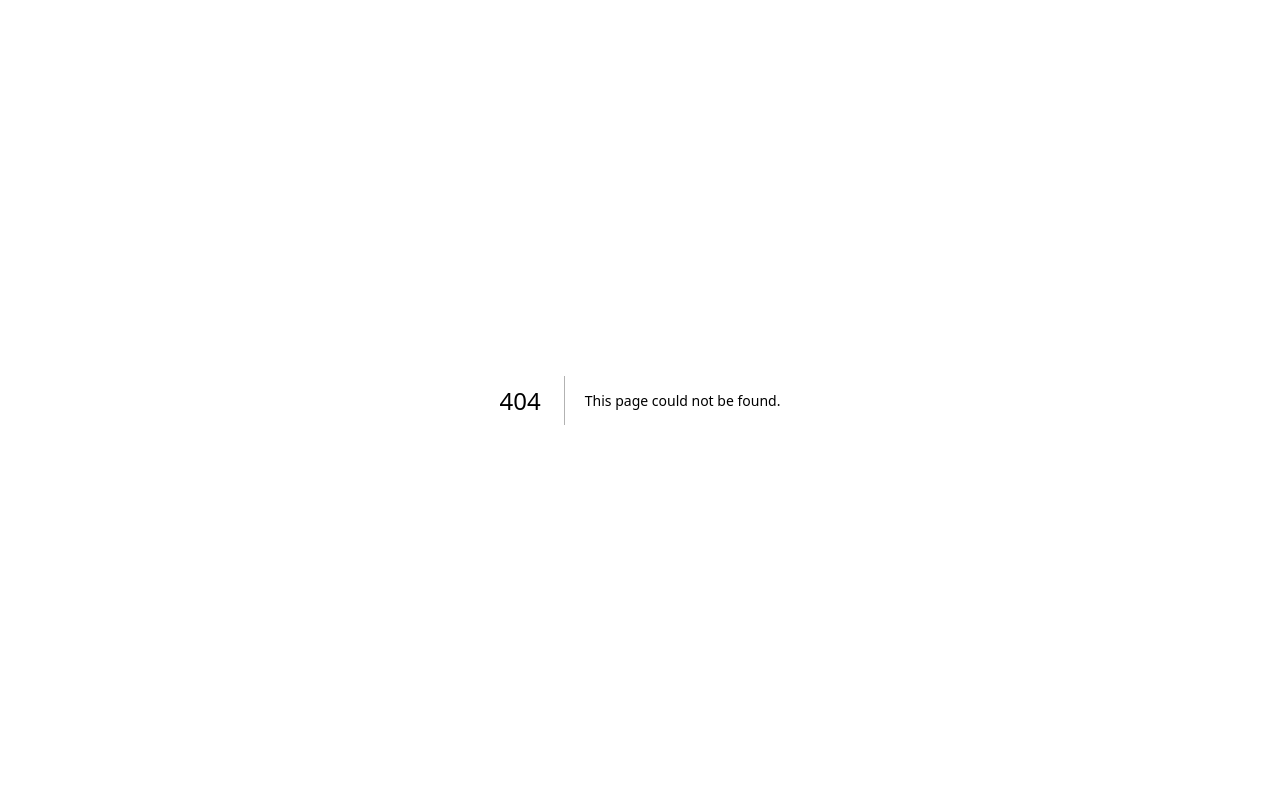
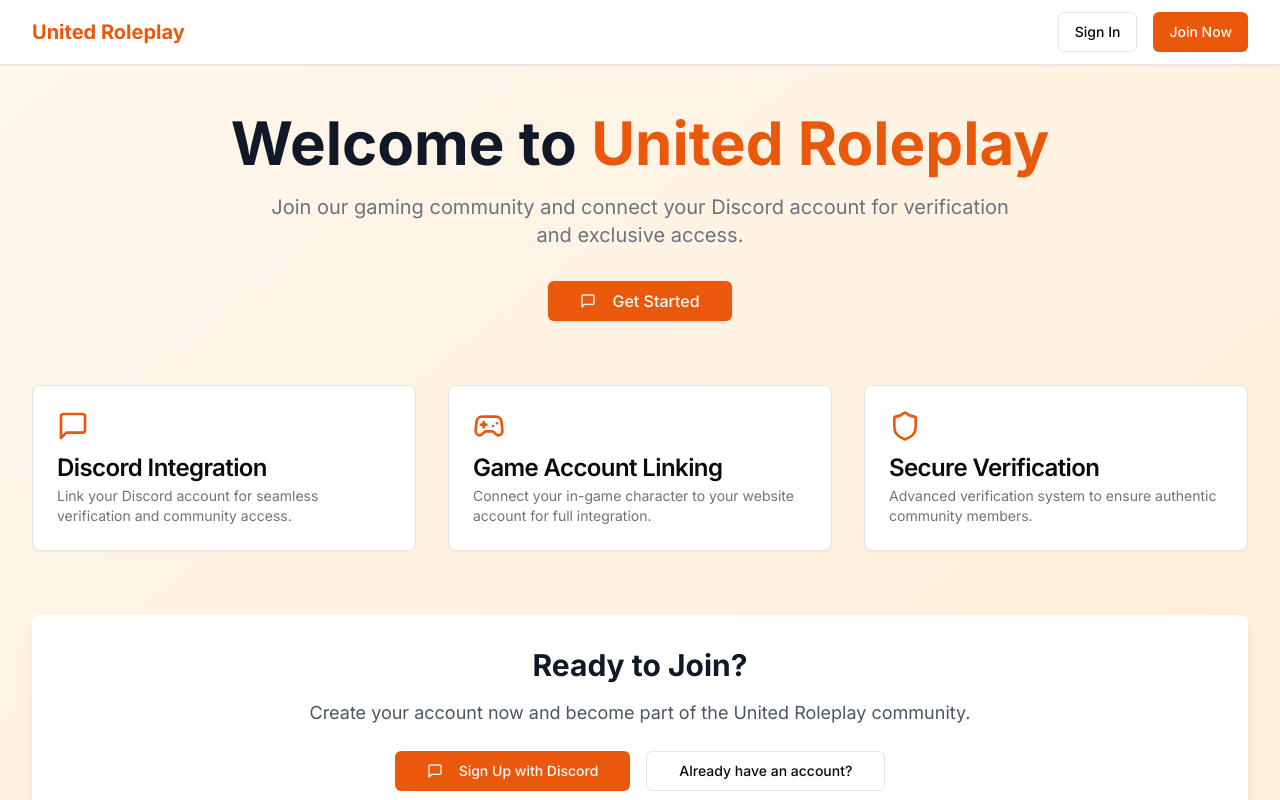
Before and after one commit to Enriiiicoo/United-Website-oj, a Next.js app: page / in a window 1280 px wide. Before the commit this address had no page. Shown: the top 800 px of the page. Built offline with nearby package versions, Linux system fonts and the light colour scheme.

Commit message:
fix: resolve 404 errors and setup routing
Create root page, loading component, not-found page, and test API route.

Co-authored-by: null <216947706+Enriiiicoo@users.noreply.github.com>

```diff
--- /dev/null
+++ b/app/api/test/route.ts
@@ -0,0 +1,9 @@
+import { NextResponse } from "next/server"
+
+export async function GET() {
+  return NextResponse.json({
+    message: "API is working!",
+    timestamp: new Date().toISOString(),
+    status: "success",
+  })
+}
--- a/app/layout.tsx
+++ b/app/layout.tsx
@@ -7,8 +7,8 @@ import AuthSessionProvider from "@/components/providers/session-provider"
 const inter = Inter({ subsets: ["latin"] })
 
 export const metadata: Metadata = {
-  title: "United Roleplay",
-  description: "Join the United Roleplay community",
+  title: "United Roleplay - Gaming Community",
+  description: "Join the United Roleplay community with Discord integration and game account linking.",
     generator: 'v0.dev'
 }
 
--- /dev/null
+++ b/app/loading.tsx
@@ -0,0 +1,12 @@
+import { Loader2 } from "lucide-react"
+
+export default function Loading() {
+  return (
+    <div className="min-h-screen flex items-center justify-center bg-gradient-to-br from-orange-50 to-orange-100">
+      <div className="text-center">
+        <Loader2 className="w-8 h-8 animate-spin mx-auto mb-4 text-orange-600" />
+        <p className="text-gray-600">Loading...</p>
+      </div>
+    </div>
+  )
+}
--- /dev/null
+++ b/app/not-found.tsx
@@ -0,0 +1,36 @@
+"use client"
+
+import Link from "next/link"
+import { Button } from "@/components/ui/button"
+import { Card, CardContent, CardDescription, CardHeader, CardTitle } from "@/components/ui/card"
+import { Home, ArrowLeft } from "lucide-react"
+
+export default function NotFound() {
+  return (
+    <div className="min-h-screen flex items-center justify-center bg-gradient-to-br from-orange-50 to-orange-100 p-4">
+      <Card className="w-full max-w-md text-center">
+        <CardHeader>
+          <div className="mx-auto w-16 h-16 bg-orange-100 rounded-full flex items-center justify-center mb-4">
+            <span className="text-2xl font-bold text-orange-600">404</span>
+          </div>
+          <CardTitle className="text-2xl font-bold text-gray-900">Page Not Found</CardTitle>
+          <CardDescription>The page you're looking for doesn't exist or has been moved.</CardDescription>
+        </CardHeader>
+        <CardContent className="space-y-4">
+          <div className="space-y-2">
+            <Link href="/">
+              <Button className="w-full bg-orange-600 hover:bg-orange-700">
+                <Home className="w-4 h-4 mr-2" />
+                Go Home
+              </Button>
+            </Link>
+            <Button variant="outline" className="w-full bg-transparent" onClick={() => window.history.back()}>
+              <ArrowLeft className="w-4 h-4 mr-2" />
+              Go Back
+            </Button>
+          </div>
+        </CardContent>
+      </Card>
+    </div>
+  )
+}
--- /dev/null
+++ b/app/page.tsx
@@ -0,0 +1,116 @@
+import Link from "next/link"
+import { Button } from "@/components/ui/button"
+import { Card, CardDescription, CardHeader, CardTitle } from "@/components/ui/card"
+import { MessageSquare, Shield, Gamepad2 } from "lucide-react"
+
+export default function HomePage() {
+  return (
+    <div className="min-h-screen bg-gradient-to-br from-orange-50 to-orange-100">
+      {/* Navigation */}
+      <nav className="bg-white shadow-sm border-b">
+        <div className="max-w-7xl mx-auto px-4 sm:px-6 lg:px-8">
+          <div className="flex justify-between h-16">
+            <div className="flex items-center">
+              <h1 className="text-xl font-bold text-orange-600">United Roleplay</h1>
+            </div>
+            <div className="flex items-center space-x-4">
+              <Link href="/auth/signin">
+                <Button variant="outline">Sign In</Button>
+              </Link>
+              <Link href="/auth/signup">
+                <Button className="bg-orange-600 hover:bg-orange-700">Join Now</Button>
+              </Link>
+            </div>
+          </div>
+        </div>
+      </nav>
+
+      {/* Hero Section */}
+      <div className="max-w-7xl mx-auto px-4 sm:px-6 lg:px-8 py-12">
+        <div className="text-center">
+          <h1 className="text-4xl font-bold text-gray-900 sm:text-5xl md:text-6xl">
+            Welcome to <span className="text-orange-600">United Roleplay</span>
+          </h1>
+          <p className="mt-3 max-w-md mx-auto text-base text-gray-500 sm:text-lg md:mt-5 md:text-xl md:max-w-3xl">
+            Join our gaming community and connect your Discord account for verification and exclusive access.
+          </p>
+          <div className="mt-5 max-w-md mx-auto sm:flex sm:justify-center md:mt-8">
+            <div className="rounded-md shadow">
+              <Link href="/auth/signup">
+                <Button className="w-full flex items-center justify-center px-8 py-3 text-base font-medium bg-orange-600 hover:bg-orange-700">
+                  <MessageSquare className="w-5 h-5 mr-2" />
+                  Get Started
+                </Button>
+              </Link>
+            </div>
+          </div>
+        </div>
+
+        {/* Features */}
+        <div className="mt-16">
+          <div className="grid grid-cols-1 gap-8 sm:grid-cols-2 lg:grid-cols-3">
+            <Card>
+              <CardHeader>
+                <MessageSquare className="w-8 h-8 text-orange-600 mb-2" />
+                <CardTitle>Discord Integration</CardTitle>
+                <CardDescription>
+                  Link your Discord account for seamless verification and community access.
+                </CardDescription>
+              </CardHeader>
+            </Card>
+
+            <Card>
+              <CardHeader>
+                <Gamepad2 className="w-8 h-8 text-orange-600 mb-2" />
+                <CardTitle>Game Account Linking</CardTitle>
+                <CardDescription>
+                  Connect your in-game character to your website account for full integration.
+                </CardDescription>
+              </CardHeader>
+            </Card>
+
+            <Card>
+              <CardHeader>
+                <Shield className="w-8 h-8 text-orange-600 mb-2" />
+                <CardTitle>Secure Verification</CardTitle>
+                <CardDescription>Advanced verification system to ensure authentic community members.</CardDescription>
+              </CardHeader>
+            </Card>
+          </div>
+        </div>
+
+        {/* CTA Section */}
+        <div className="mt-16 bg-white rounded-lg shadow-lg p-8">
+          <div className="text-center">
+            <h2 className="text-3xl font-bold text-gray-900">Ready to Join?</h2>
+            <p className="mt-4 text-lg text-gray-600">
+              Create your account now and become part of the United Roleplay community.
+            </p>
+            <div className="mt-6 flex flex-col sm:flex-row gap-4 justify-center">
+              <Link href="/auth/signup">
+                <Button className="bg-orange-600 hover:bg-orange-700 px-8 py-3">
+                  <MessageSquare className="w-5 h-5 mr-2" />
+                  Sign Up with Discord
+                </Button>
+              </Link>
+              <Link href="/auth/signin">
+                <Button variant="outline" className="px-8 py-3 bg-transparent">
+                  Already have an account?
+                </Button>
+              </Link>
+            </div>
+          </div>
+        </div>
+      </div>
+
+      {/* Footer */}
+      <footer className="bg-white border-t mt-16">
+        <div className="max-w-7xl mx-auto px-4 sm:px-6 lg:px-8 py-8">
+          <div className="text-center text-gray-500">
+            <p>&copy; 2024 United Roleplay. All rights reserved.</p>
+          </div>
+        </div>
+      </footer>
+    </div>
+  )
+}
```
